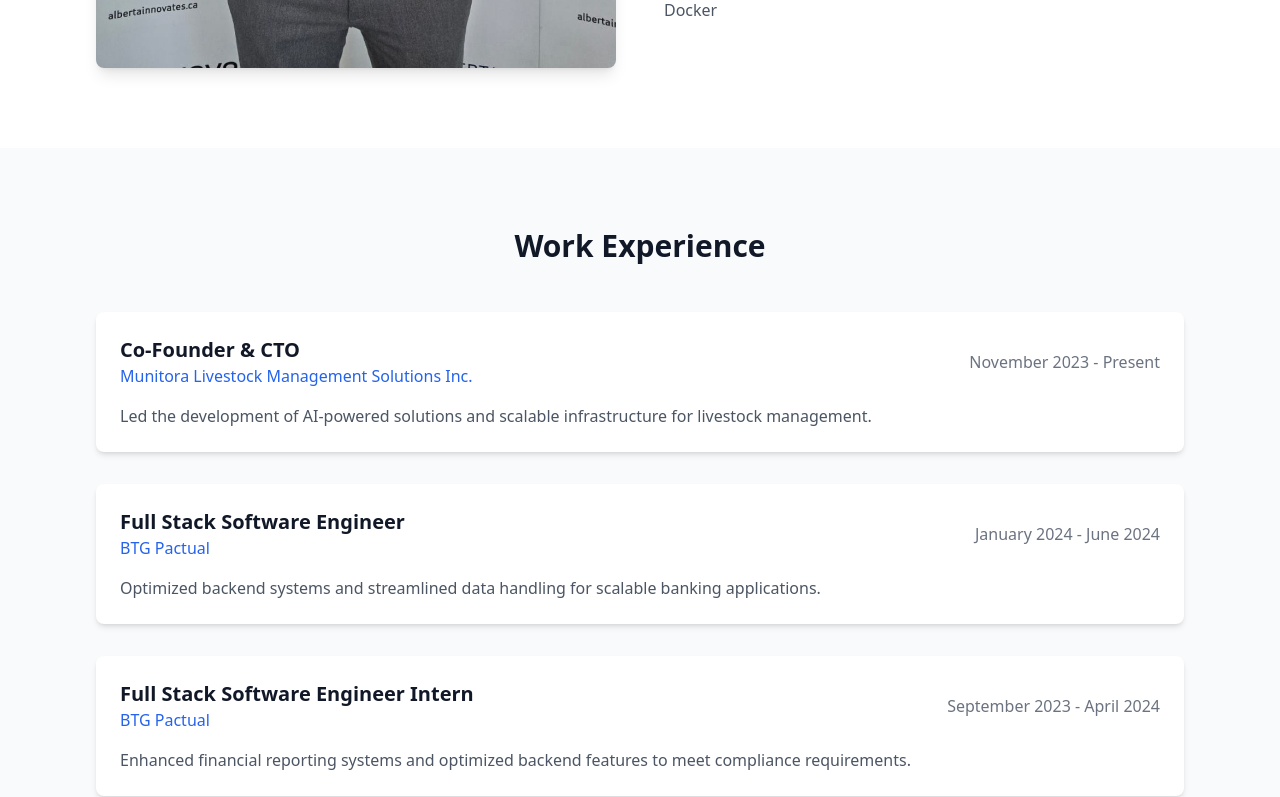
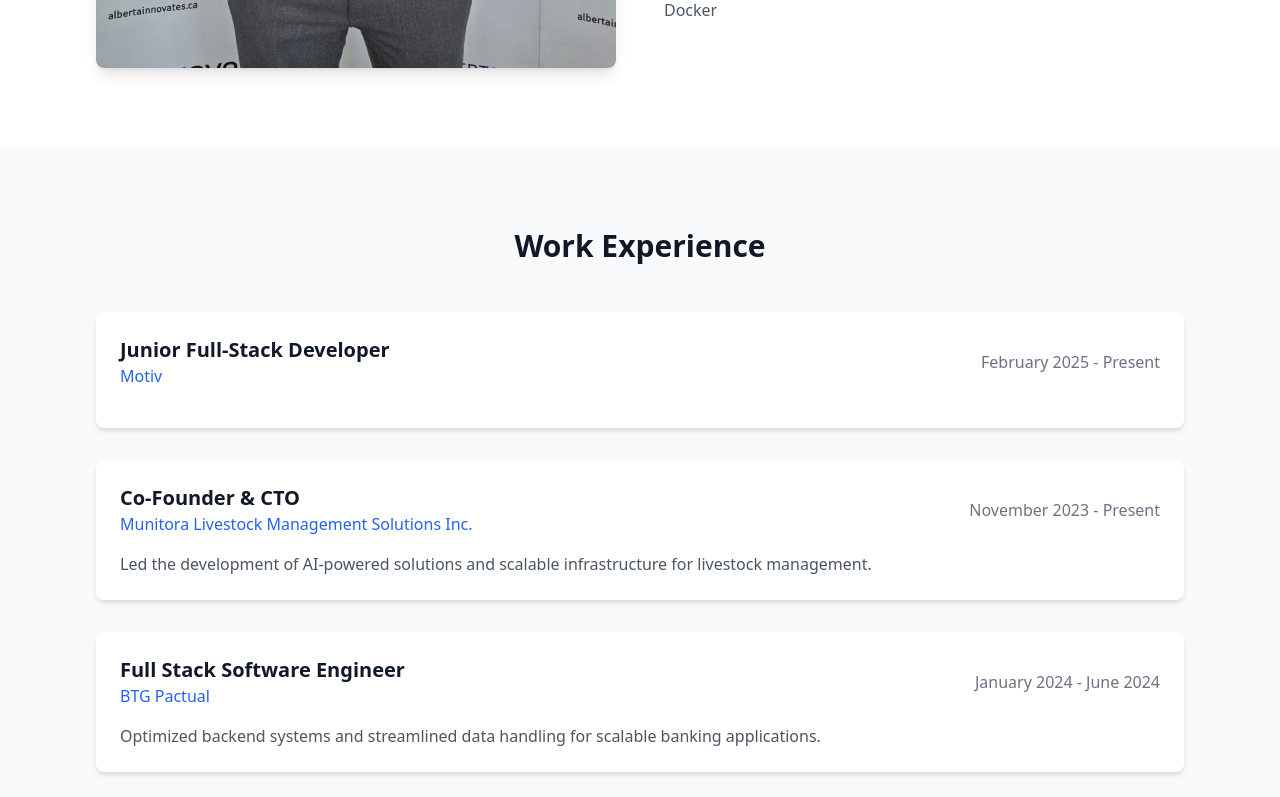
Before and after one commit to sankim11/portfolio, a React (Vite) app: page / in a window 1280 px wide. Shown: the part 1605-2402 px from the top of the page. Built offline with nearby package versions, Linux system fonts and the light colour scheme.

Commit message:
Added Motiv to experience

```diff
--- a/src/components/Experience.tsx
+++ b/src/components/Experience.tsx
@@ -1,5 +1,11 @@
 const experiences = [
   {
+    company: "Motiv",
+    position: "Junior Full-Stack Developer",
+    period: "February 2025 - Present",
+    description:
+      "",
+  },{
     company: "Munitora Livestock Management Solutions Inc.",
     position: "Co-Founder & CTO",
     period: "November 2023 - Present",
```
